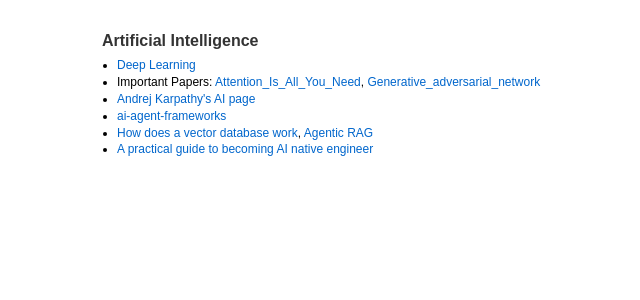
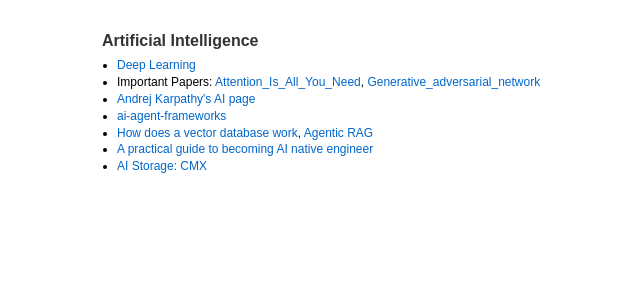
Before and after one commit to niraj17/niraj17.github.io, a Jekyll site: the page info/ai.html, which Jekyll copies as it is, in a window 1280 px wide. Shown: the top 300 px of the page, without its empty margins (153-793 px from the left). Built offline with Jekyll 4.4.1, drawn with Linux system fonts in a browser that asks for light colours.

Commit message:
Update ai.html

```diff
--- a/info/ai.html
+++ b/info/ai.html
@@ -101,6 +101,7 @@
 		<li><a href=https://www.geeksforgeeks.org/artificial-intelligence/ai-agent-frameworks/>ai-agent-frameworks</a></li>
 		 <li><a href=https://outcomeschool.com/blog/how-does-a-vector-database-work>How does a vector database work</a>, <a href=https://outcomeschool.com/blog/agentic-rag>Agentic RAG</a></li>
 		 <li><a href=https://blog.bytebytego.com/p/a-practical-guide-to-becoming-an>A practical guide to becoming AI native engineer</a></li>
+		 <li><a href=https://www.nvidia.com/en-in/data-center/ai-storage/cmx/>AI Storage: CMX</a></li>
 
      </ul>
      </div>
```
